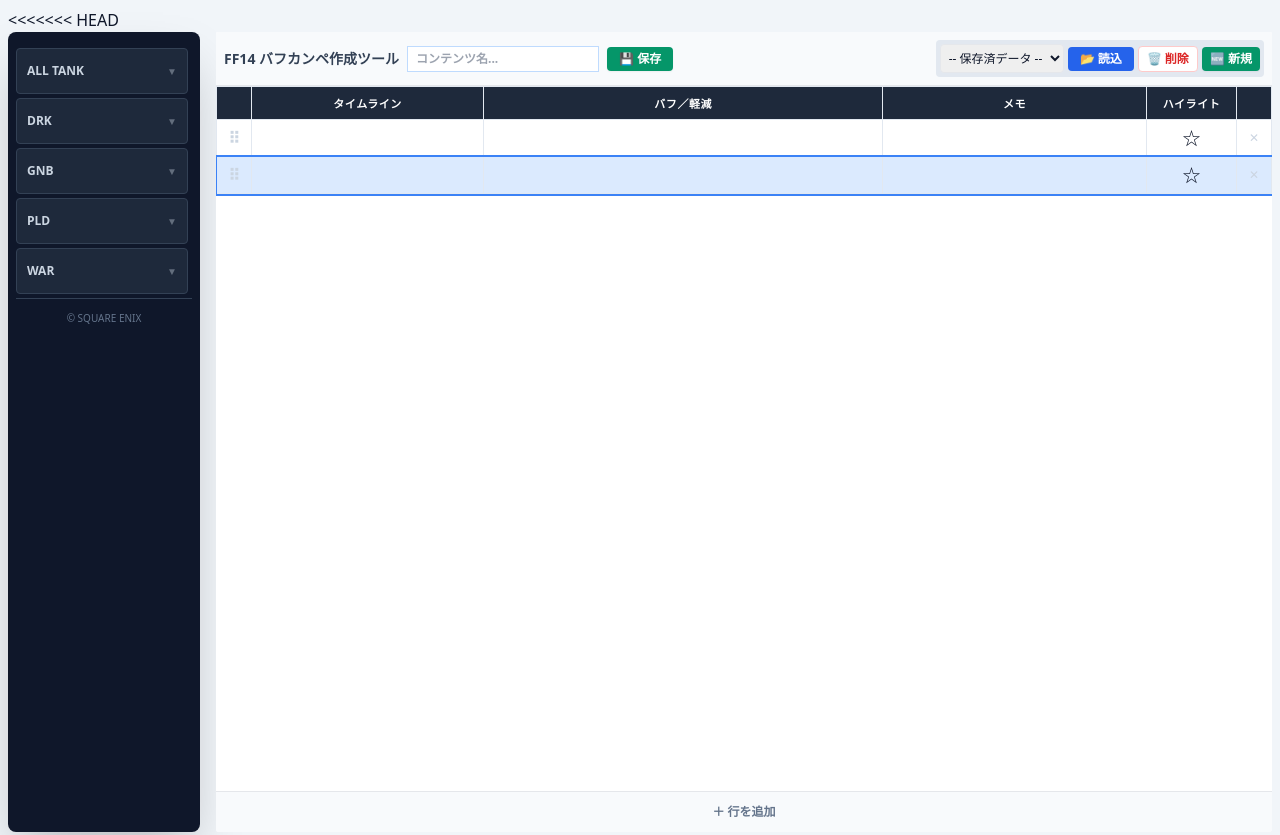
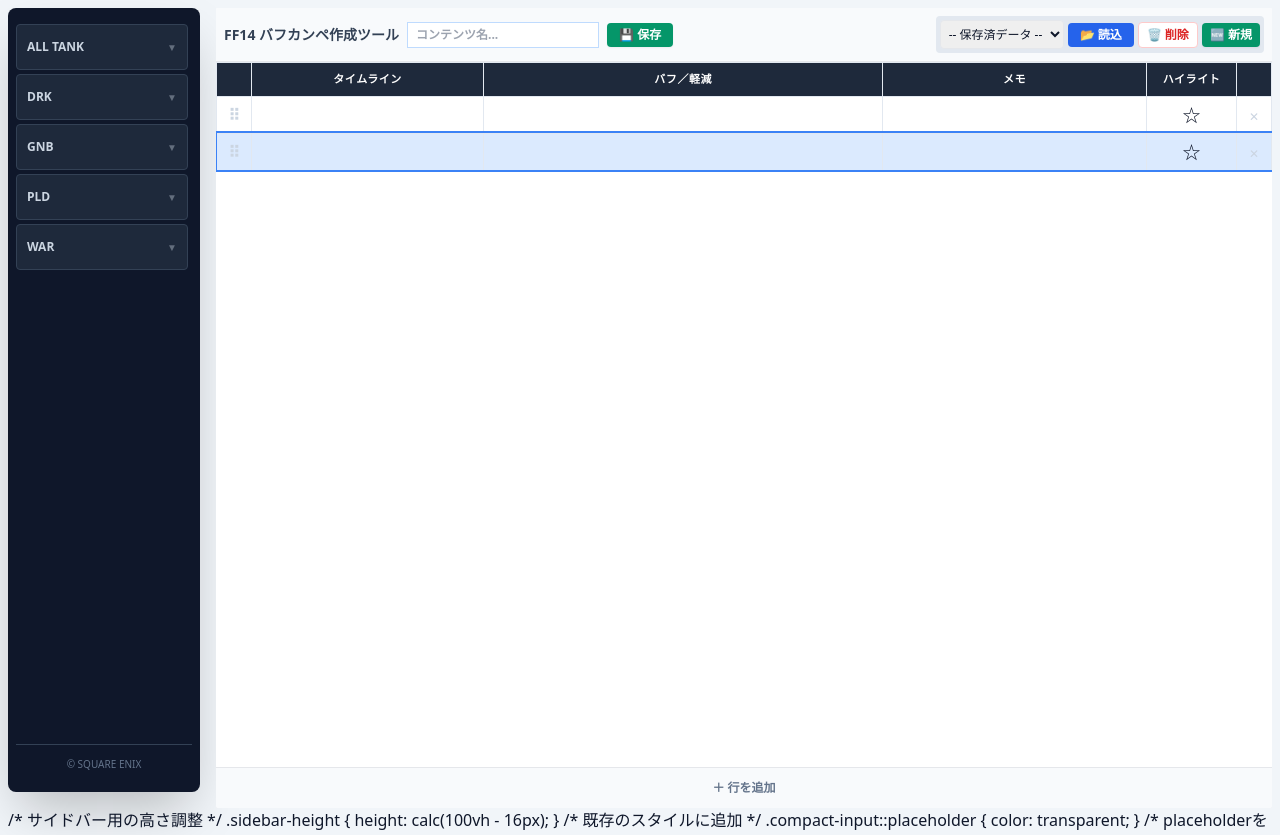
Before and after one commit to RakiRamen/buffknp, a website built with Vite: page index.html in a window 1280 px wide. Shown: the top 835 px of the page. Built offline with nearby package versions, Linux system fonts and the light colour scheme.

Commit message:
Fix conflict and add vite config

```diff
--- a/index.html
+++ b/index.html
@@ -1,4 +1,3 @@
-<<<<<<< HEAD
 <!DOCTYPE html>
 <html lang="ja">
 <head>
@@ -8,7 +7,6 @@
     <script src="https://cdn.tailwindcss.com"></script>
     <style>
         .icon-btn:hover { transform: scale(1.1); filter: brightness(1.4); }
-=======
 <!DOCTYPE html>
 <html lang="ja">
 <head>
@@ -18,7 +16,7 @@
     <script src="https://cdn.tailwindcss.com"></script>
     <style>
         .icon-btn:hover { transform: scale(1.1); filter: brightness(1.2); }
->>>>>>> 423a2d70b53c18acf1832d23442fa466e8483381
+
         .buff-icon { width: 32px; height: 32px; cursor: pointer; }
 
         .selected-row {
@@ -29,7 +27,7 @@
 
         .is-important { background-color: #fef08a !important; }
         .is-important input { font-weight: bold !important; color: #854d0e !important; }
-<<<<<<< HEAD
+
         .is-caution { background-color: #ffedd5 !important; }
         .is-caution input { font-weight: bold !important; color: #9a3412 !important; }
 
@@ -41,19 +39,16 @@
 
         .drag-handle { cursor: grab; color: #cbd5e1; user-select: none; width: 32px; }
         .dragging { opacity: 0.5; background-color: #e2e8f0; }
-=======
 
         .compact-input { height: 36px; font-size: 14px; border: none; background: transparent; transition: all 0.2s; }
         .compact-input:focus { background: white; outline: 1px solid #3b82f6; }
 
         .dragging { opacity: 0.5; background-color: #e2e8f0; }
         .drag-handle { cursor: grab; color: #cbd5e1; user-select: none; }
->>>>>>> 423a2d70b53c18acf1832d23442fa466e8483381
 
         .custom-scroll::-webkit-scrollbar { width: 6px; }
         .custom-scroll::-webkit-scrollbar-thumb { background: #4b5563; border-radius: 3px; }
 
-<<<<<<< HEAD
         .sidebar-container { display: flex; flex-direction: column; height: calc(100vh - 16px); }
         #jobPaletteSection { flex-grow: 1; overflow-y: auto; }
 
@@ -141,7 +136,6 @@
 
     <script type="module" src="/main.js"></script>
 </body>
-=======
         /* サイドバー用の高さ調整 */
         .sidebar-height { height: calc(100vh - 16px); }
         /* 既存のスタイルに追加 */
```
